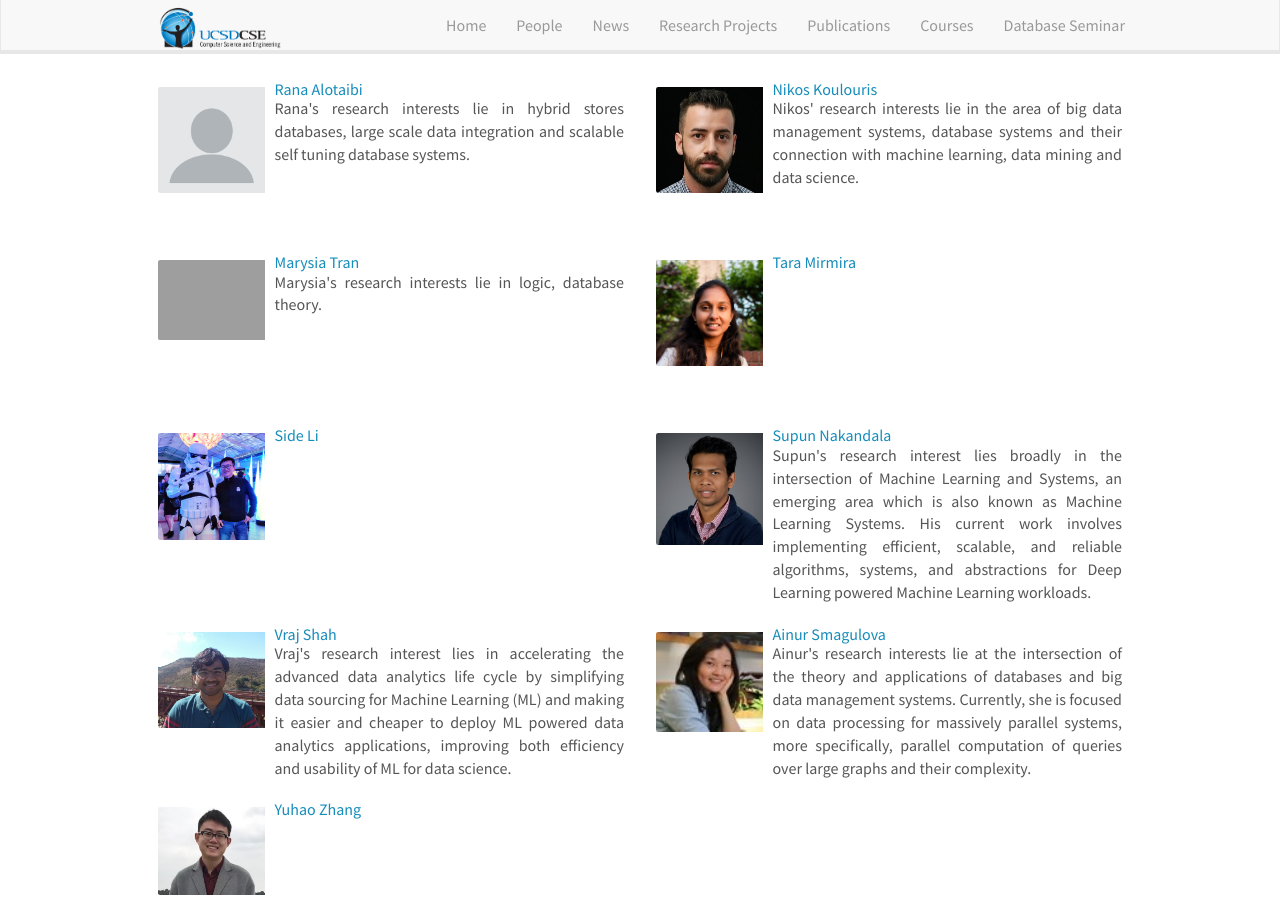
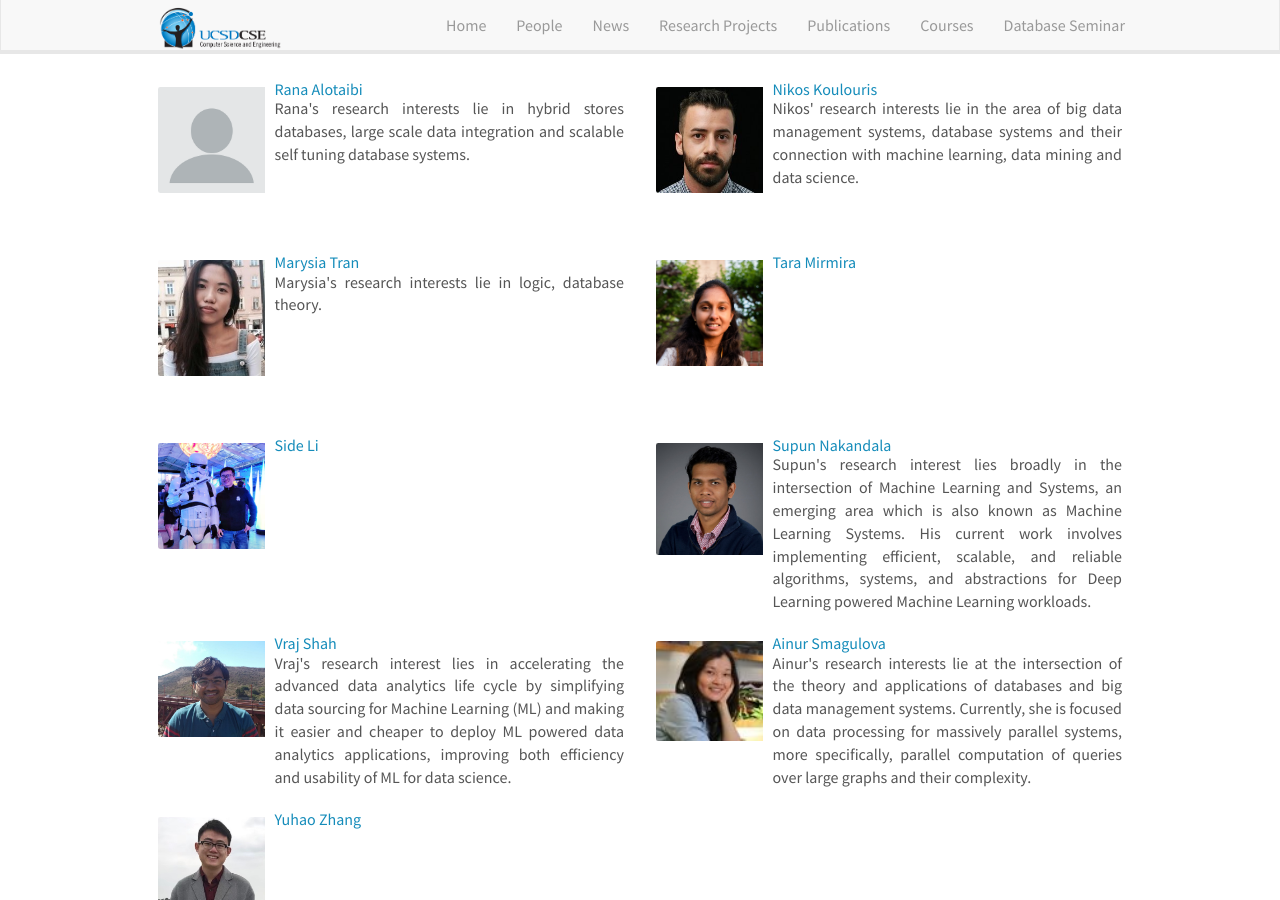
Before and after one commit to dbucsd/dbucsd.github.io, a Jekyll site: the page built from index.md, in a window 1280 px wide and 900 px high, scrolled down 1183 px. Built offline with Jekyll 4.4.1, drawn with Linux system fonts in a browser that asks for light colours; nearby versions of some CDN libraries.

Commit message:
Update students.yml

```diff
--- a/_data/students.yml
+++ b/_data/students.yml
@@ -7,7 +7,7 @@
   web: http://cseweb.ucsd.edu/~nkoulour/
   info: "Nikos' research interests lie in the area of big data management systems, database systems and their connection with machine learning, data mining and data science."
 - name: Marysia Tran
-  photo: marysia.png
+  photo: marysia.jpg
   web:
   info: "Marysia's research interests lie in logic, database theory."
 - name: Tara Mirmira
```
